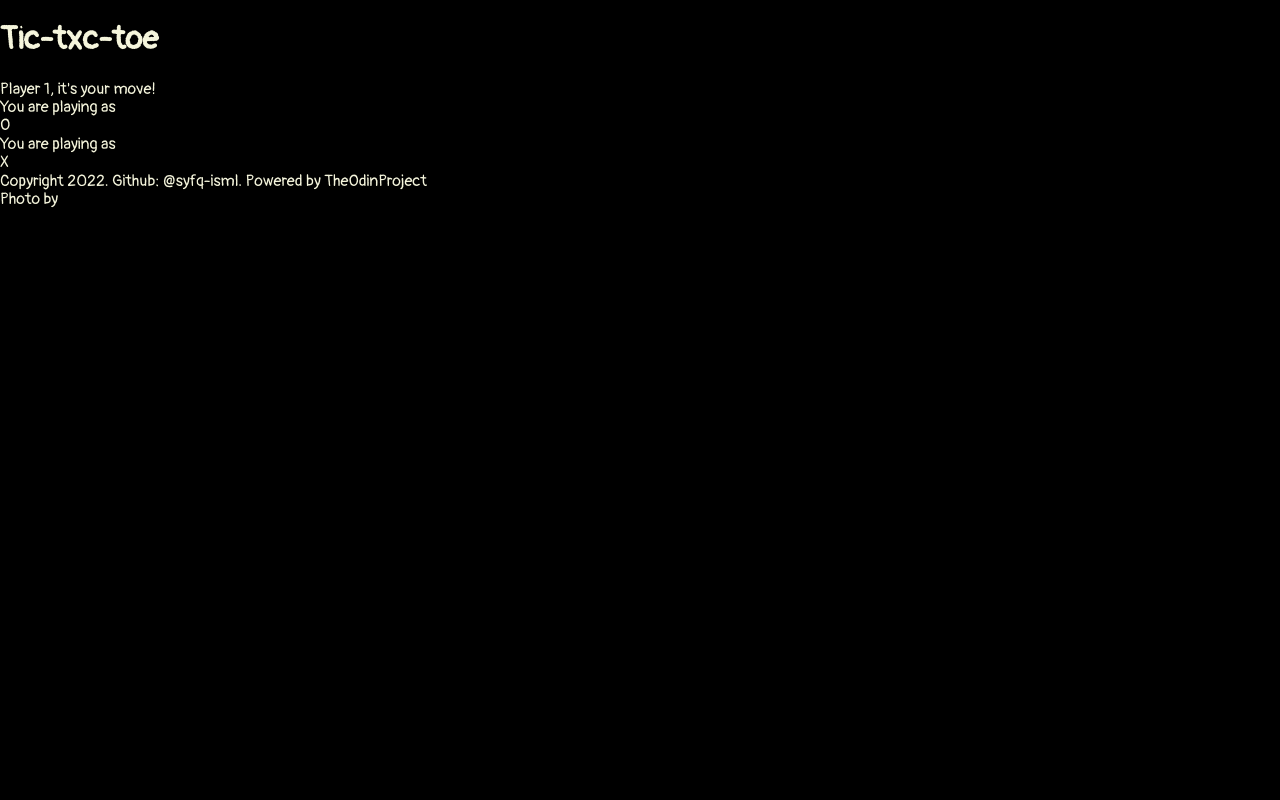
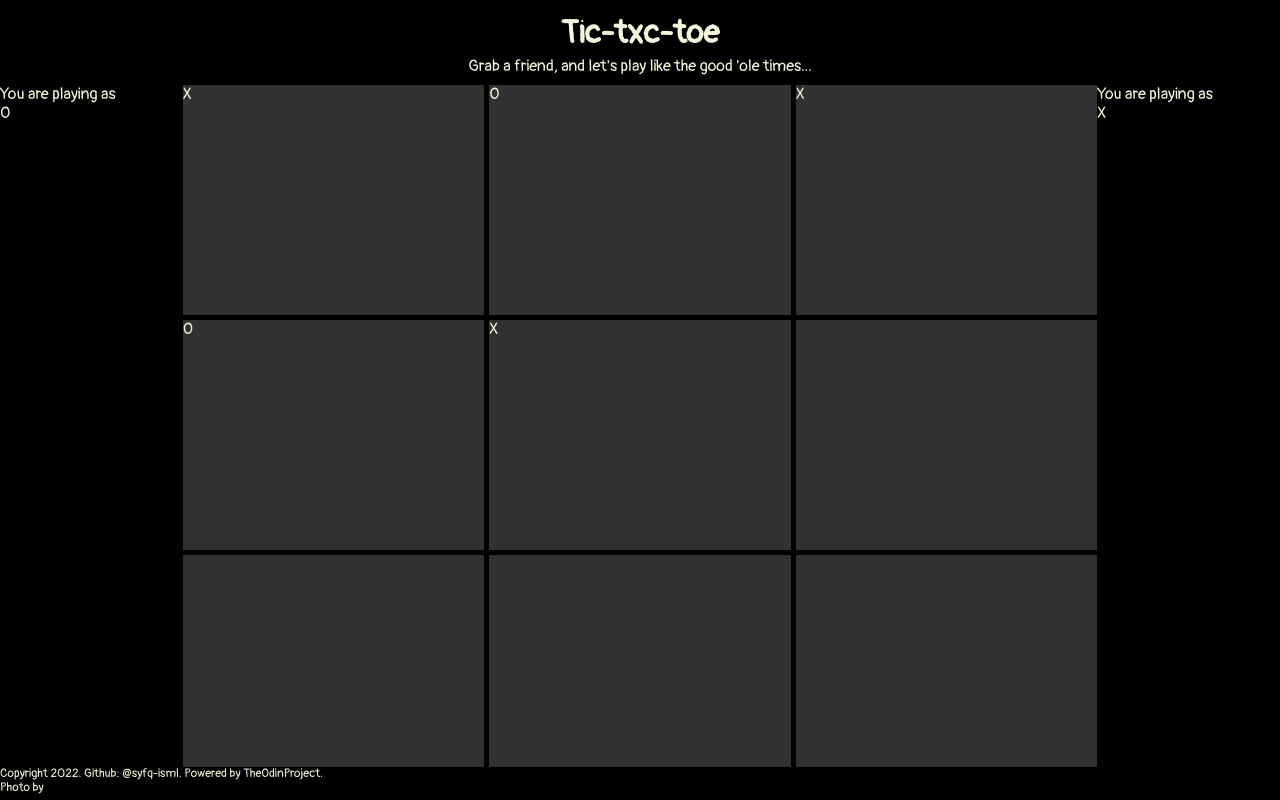
Before and after one commit to syfq-isml/odin-tictactoe, a plain HTML site: page index.html in a window 1280 px wide. Drawn offline with Linux system fonts and the light colour scheme.

Commit message:
add function to display array contents

```diff
--- a/index.html
+++ b/index.html
@@ -4,7 +4,7 @@
     <meta charset="UTF-8">
     <meta http-equiv="X-UA-Compatible" content="IE=edge">
     <meta name="viewport" content="width=device-width, initial-scale=1.0">
-    <title>Document</title>
+    <title>Tic-Tac-Toe | TheOdinProject</title>
     <link rel="stylesheet" href="./normalize.css">
     <link rel="stylesheet" href="./style.css">
     <script src="./script.js" defer></script>
@@ -15,7 +15,7 @@
 
         <header>
             <h1 class="logo">Tic-t<span>x</span>c-t<span>o</span>e</h1>
-            <p>Player 1, it's your move!</p>
+            <p>Grab a friend, and let's play like the good 'ole times...</p>
         </header>
         <main>
 
@@ -24,15 +24,15 @@
                 <p>O</p>
             </div>
             <div id="board-wrapper">
-                <div class="board-tile"></div>
-                <div class="board-tile"></div>
-                <div class="board-tile"></div>
-                <div class="board-tile"></div>
-                <div class="board-tile"></div>
-                <div class="board-tile"></div>
-                <div class="board-tile"></div>
-                <div class="board-tile"></div>
-                <div class="board-tile"></div>
+                <div class="board-tile" data-tile-index="0"></div>
+                <div class="board-tile" data-tile-index="1"></div>
+                <div class="board-tile" data-tile-index="2"></div>
+                <div class="board-tile" data-tile-index="3"></div>
+                <div class="board-tile" data-tile-index="4"></div>
+                <div class="board-tile" data-tile-index="5"></div>
+                <div class="board-tile" data-tile-index="6"></div>
+                <div class="board-tile" data-tile-index="7"></div>
+                <div class="board-tile" data-tile-index="8"></div>
             </div>
             <div class="player-info player-2">
                 <p>You are playing as</p>
@@ -51,7 +51,7 @@
         </main>
 
         <footer>
-            <p>Copyright 2022. Github: @syfq-isml. Powered by TheOdinProject</p>
+            <p>Copyright 2022. Github: @syfq-isml. Powered by TheOdinProject.</p>
             <p>Photo by</p>
         </footer>
 
--- a/script.js
+++ b/script.js
@@ -0,0 +1,48 @@
+const gameBoard = (function () {
+
+    let array = ['X','O','X','O','X','', '', '', ''];
+
+
+    // show contents of array on the div
+    const tiles = document.querySelectorAll('[data-tile-index]');
+    tiles.forEach((tile, index) => {
+        tile.textContent = `${array[index]}`;
+    })
+
+
+
+
+
+
+
+})();
+
+
+// create 9 tiles
+
+// create 2 players
+
+
+
+
+
+/* PLANNING
+
+// update array with an x or o, and display it on dom
+
+// how to check 3 in a row?
+
+// how to
+
+
+click a div, return the index of div, store in array
+
+
+
+useful stuff:
+
+disable tiles by adding class ".played"
+
+tag Xs and Os to player objects
+
+*/
--- a/style.css
+++ b/style.css
@@ -11,6 +11,51 @@ body {
     padding: 0;
 }
 
-dialog {
+#wrapper-all {
+    height: 100vh;
+
+    display: grid;
+    grid-template-rows: 1fr 10fr 33px;
+}
+
+/* --- HEADER --- */
+
+header {
+    display: flex;
+    flex-direction: column;
+    justify-content: center;
+    align-items: center;
+
+    padding: 10px;
+}
+
+header > h1 {
+    margin: 5px 0;
+    font-weight: bolder;
+}
+
+/* --- GAME BOARD --- */
+
+main {
+    display: grid;
+    grid-template-columns: 2fr 10fr 2fr;
+    justify-content: center;
+}
+
+#board-wrapper {
+    display: grid;
+    grid-template-columns: repeat(3, 1fr);
+    gap: 5px
+
+
 
 }
+
+.board-tile {
+    background-color: rgba(211, 211, 211, 0.233);
+
+}
+
+footer {
+font-size: 0.75rem;
+}
```
